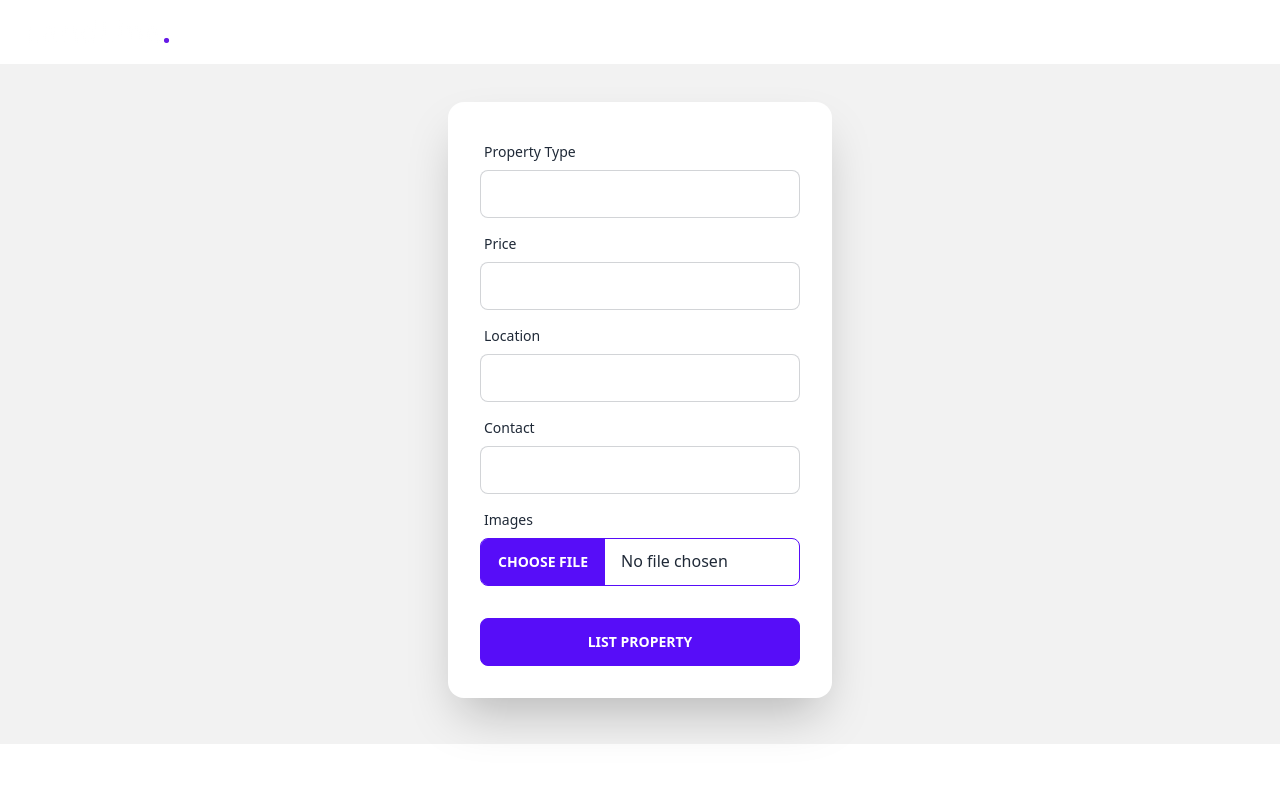
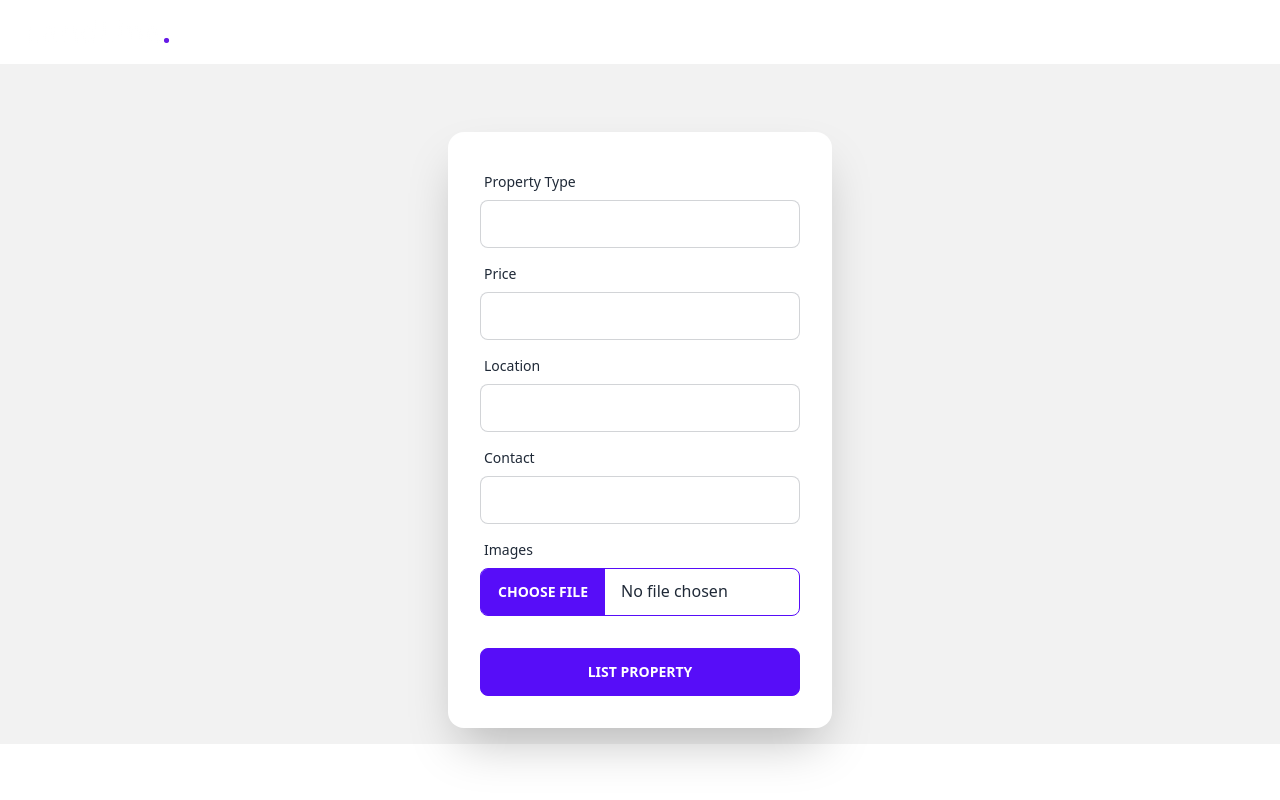
Before and after one commit to aybeedee/landline, a Next.js app: page /buyer/list in a window 1280 px wide. Built offline with nearby package versions, Linux system fonts and the light colour scheme.

Commit message:
last commit for submission, added list form

```diff
--- a/app/buyer/list/page.tsx
+++ b/app/buyer/list/page.tsx
@@ -2,7 +2,7 @@ import Link from "next/link";
 
 export default function List() {
   return (
-    <div className="hero min-h-screen bg-base-200">
+    <div className="hero min-h-screen bg-base-200 flex flex-col space-y-4 items-center">
         <div className="navbar bg-base-100 mb-auto">
             <a className="btn btn-ghost normal-case text-xl">
             <h1 className="font-bold text-lg lg:text-3xl bg-gradient-to-br from-white via-white/50 to-transparent bg-clip-text text-transparent">LandLine<span style = {{color: "#661AE6"}}>.</span></h1>
--- a/components/property.tsx
+++ b/components/property.tsx
@@ -1,3 +1,5 @@
+import Link from "next/link";
+
 interface PropertyProps {
 
     handleRemove: (id: string) => any;
@@ -19,7 +21,9 @@ export default function Property({handleRemove, id, type, price, location, image
                 <p>{type}</p>
                 <p>Contact: {contact}</p>
                 <div className="card-actions justify-end">
-                    <button className="btn btn-primary">Update</button>
+                    <button className="btn btn-primary">
+                    <Link href = '/buyer/list'>Update</Link>
+                    </button>
                     <button className="btn btn-primary" onClick = {() => handleRemove(image)}>Remove</button>
                 </div>
             </div>
```
